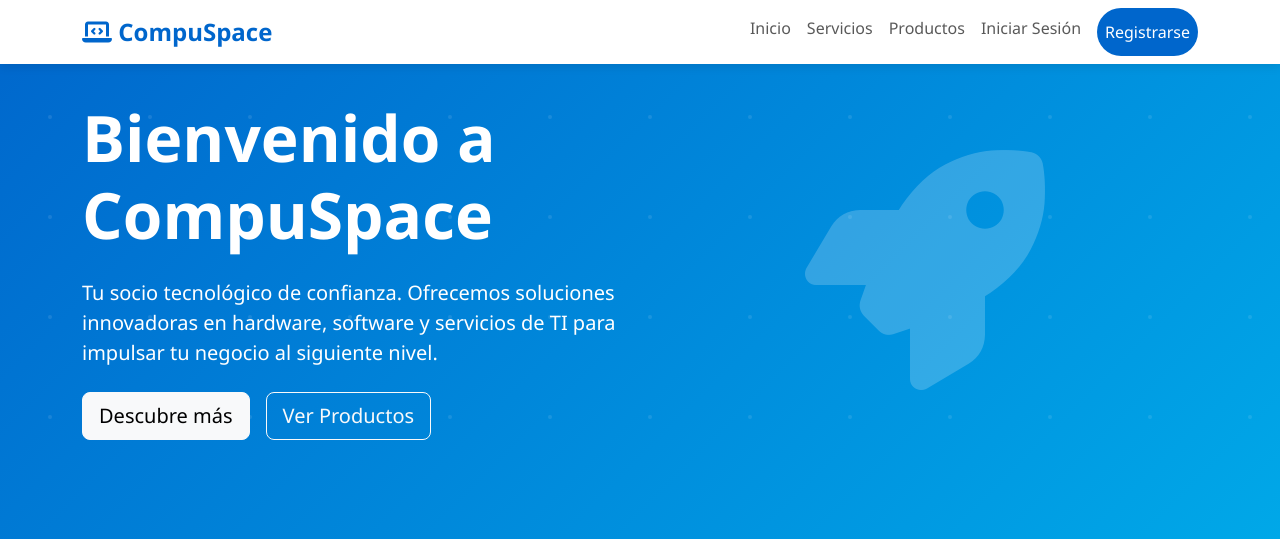
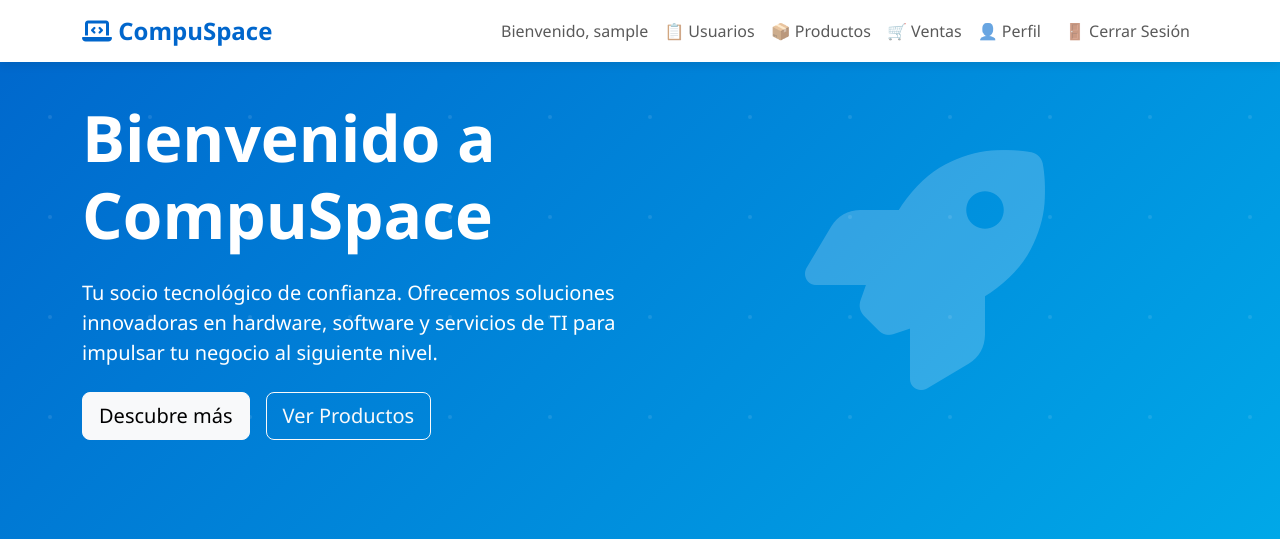
Before and after one commit to CompuSpace/FlaskCompuSpace, a Flask app: page / in a window 1280 px wide. Shown: the top 539 px of the page. Run offline with Flask 3, Linux system fonts and the light colour scheme; the visitor is signed in with stand-in values (Sample User, id 1); parts of the project's set-up code (start-up, migrations or seed data) failed here and were passed over.

Commit message:
arreglo bugs inicio

```diff
--- a/app/templates/index.html
+++ b/app/templates/index.html
@@ -141,6 +141,28 @@
             </button>
             <div class="collapse navbar-collapse" id="navbarNav">
                 <ul class="navbar-nav ms-auto">
+                    {% if session.usuario_id %}
+                        <!-- Usuario autenticado -->
+                        <li class="nav-item">
+                            <span class="nav-link">Bienvenido, {{ session.nom_usuario or 'Usuario' }}</span>
+                        </li>
+                        <li class="nav-item">
+                            <a class="nav-link" href="{{ url_for('usuario.listar', id_empresa=session.empresa_id) }}">📋 Usuarios</a>
+                        </li>
+                        <li class="nav-item">
+                            <a class="nav-link" href="{{ url_for('producto.listar', id_empresa=session.empresa_id) }}">📦 Productos</a>
+                        </li>
+                        <li class="nav-item">
+                            <a class="nav-link" href="{{ url_for('venta.punto_venta', id_empresa=session.empresa_id) }}">🛒 Ventas</a>
+                        </li>
+                        <li class="nav-item">
+                            <a class="nav-link" href="{{ url_for('usuario.perfil') }}">👤 Perfil</a>
+                        </li>
+                        <li class="nav-item">
+                            <a class="nav-link btn btn-outline-danger btn-sm ms-2" href="{{ url_for('usuario.logout') }}">🚪 Cerrar Sesión</a>
+                        </li>
+                    {% else %}
+                        <!-- Usuario NO autenticado -->
                         <li class="nav-item">
                             <a class="nav-link" href="#inicio">Inicio</a>
                         </li>
@@ -148,14 +170,12 @@
                             <a class="nav-link" href="#servicios">Servicios</a>
                         </li>
                         <li class="nav-item">
-                        <a class="nav-link" href="/productos">Productos</a>
+                            <a class="nav-link" href="/registrar_empresa">Registrar Empresa</a>
                         </li>
                         <li class="nav-item">
-                        <a class="nav-link" href="/login.html">Iniciar Sesión</a>
+                            <a class="nav-link btn btn-custom ms-2" href="{{ url_for('usuario.login') }}">Iniciar Sesión</a>
                         </li>
-                    <li class="nav-item">
-                        <a class="nav-link btn btn-custom ms-2" href="/registrar_empresa.html">Registrarse</a>
-                    </li>
+                    {% endif %}
                 </ul>
             </div>
         </div>
```
Lines whose indentation alone changed are shown as unchanged.
